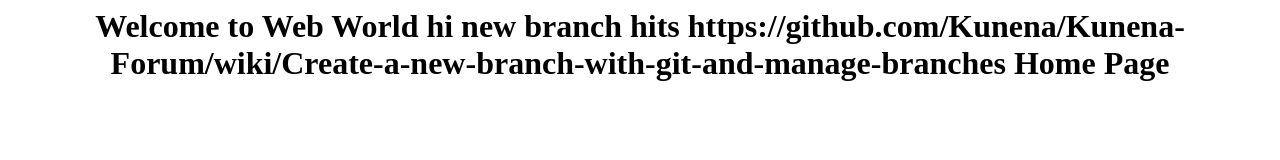
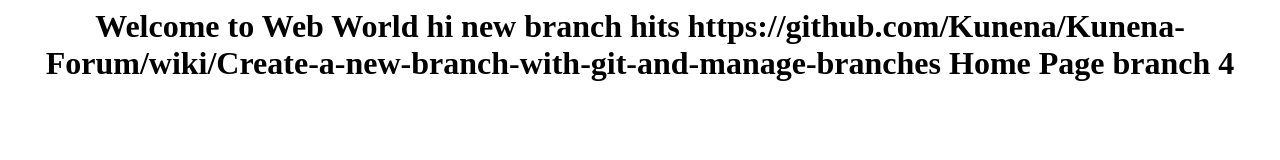
Before and after one commit to arunrkwork/Html, a plain HTML site: page index.html in a window 1280 px wide. Drawn offline with Linux system fonts and the light colour scheme.

Commit message:
branch 4 commit

```diff
--- a/index.html
+++ b/index.html
@@ -7,6 +7,7 @@
 				hits
 				https://github.com/Kunena/Kunena-Forum/wiki/Create-a-new-branch-with-git-and-manage-branches
 				Home Page
+				branch 4
 			</h1>
 		</center>
 	</body>
```
